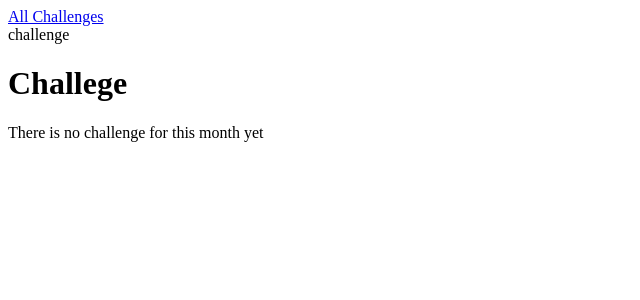
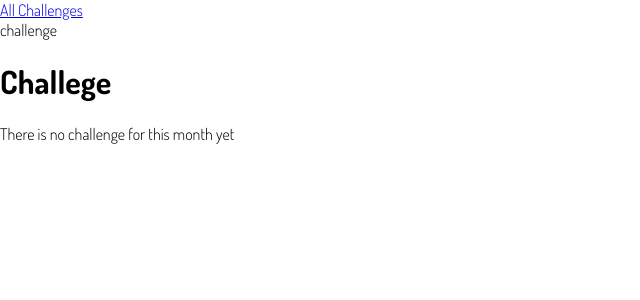
Before and after one commit to Bojan0611/Monthly_challenges, a Django app: template challenges/templates/challenges/challenge.html in a window 1280 px wide. Shown: the top 300 px of the page, without its empty margins (0-640 px from the left). Run offline with Django 4.2, Linux system fonts and the light colour scheme; the template is opened without the code that fills it, so the values that code supplies are empty; parts of the project's set-up code (start-up, migrations or seed data) failed here and were passed over.

Commit message:
more advanced css/global static

```diff
--- a/challenges/templates/challenges/index.html
+++ b/challenges/templates/challenges/index.html
@@ -1,4 +1,9 @@
 {% extends "base.html" %}
+{% load static %}
+
+{% block css_files %}
+    <link rel="stylesheet" href="{% static "challenges/challenges.css" %}">
+{% endblock %}
 
 {% block title %}
     All Challenges
--- a/monthly_challenges/settings.py
+++ b/monthly_challenges/settings.py
@@ -115,6 +115,10 @@ USE_TZ = True
 
 STATIC_URL = "static/"
 
+STATICFILES_DIRS = [
+    BASE_DIR / "static"
+]
+
 # Default primary key field type
 # https://docs.djangoproject.com/en/4.1/ref/settings/#default-auto-field
 
--- /dev/null
+++ b/static/styles.css
@@ -0,0 +1,9 @@
+@import url('https://fonts.googleapis.com/css2?family=Dosis:wght@300;700&display=swap');
+
+html {
+    font-family: 'Dosis', sans-serif;
+}
+
+body {
+    margin: 0;
+}
--- a/templates/base.html
+++ b/templates/base.html
@@ -1,3 +1,5 @@
+{% load static %}
+
 <!DOCTYPE html>
 <html lang="en">
     <head>
@@ -5,6 +7,8 @@
         <meta http-equiv="X-UA-Compatible" content="IE=edge">
         <meta name="viewport" content="width=device-width, initial-scale=1.0">
         <title>{% block page_title %}My Challenges{% endblock %}</title>
+        <link rel="stylesheet" href="{% static  "styles.css" %}">
+        {% block css_files %}{% endblock %}
     </head>
     <body>
         {% block content %}
```
Lines whose indentation alone changed are shown as unchanged.
